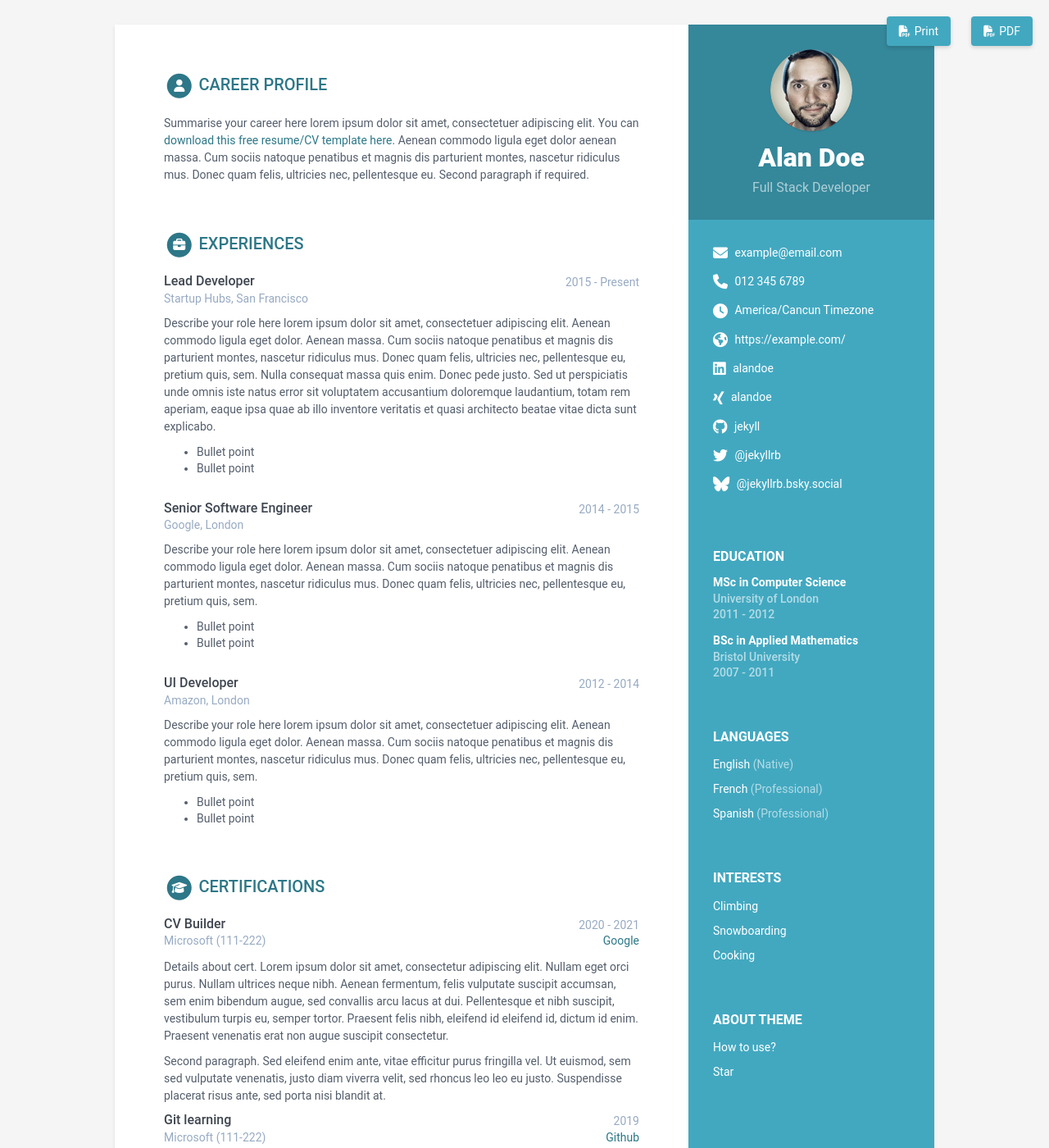
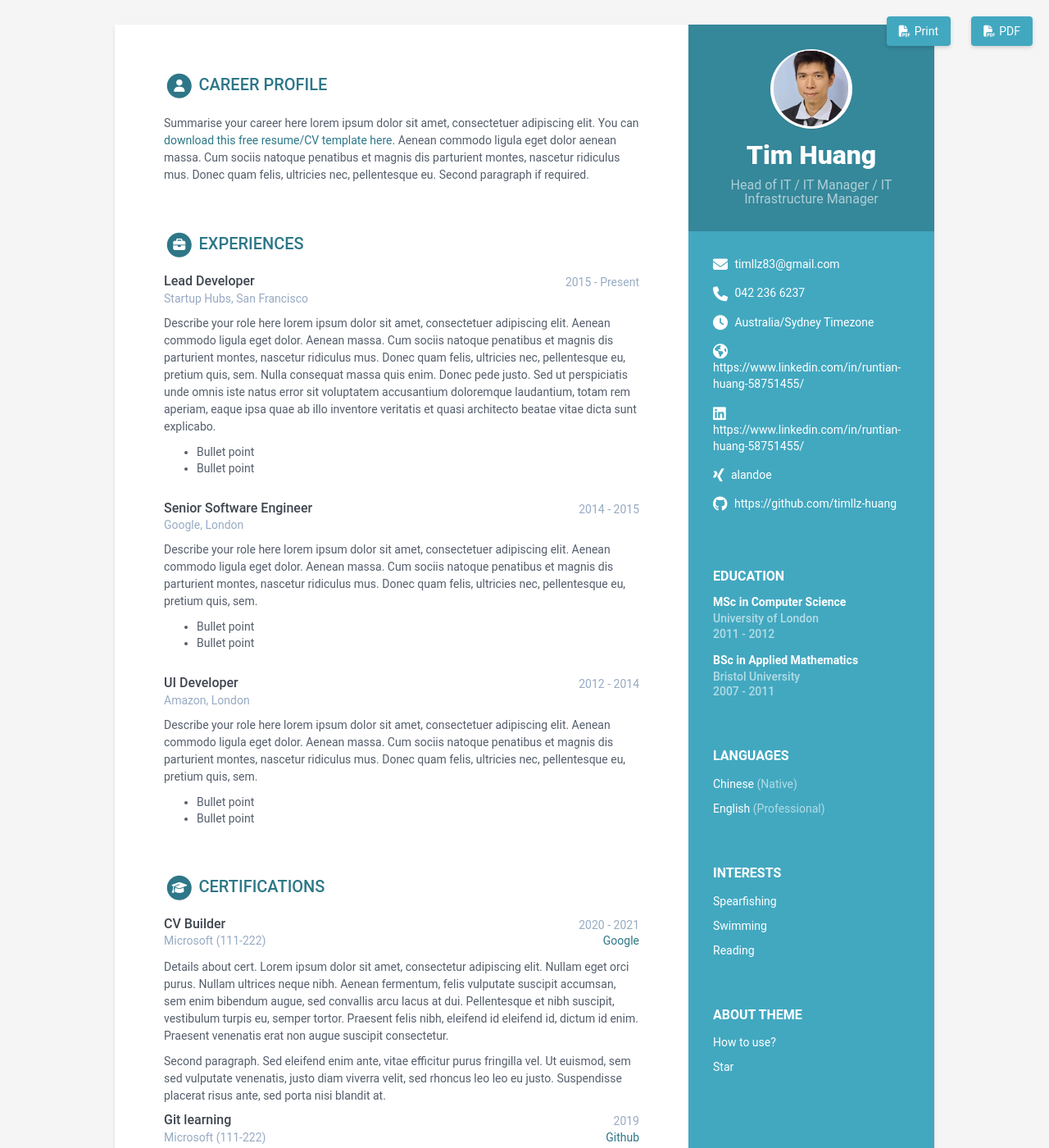
Before and after one commit to timllz-huang/my-jekyll-CV, a Jekyll site: the page built from index.html, in a window 1280 px wide and 1400 px high. Shown: the whole window at 82% size. Built offline with Jekyll 4.4.1, drawn with Linux system fonts in a browser that asks for light colours.

Commit message:
Update profile photo and basic information in Data.yml

```diff
--- a/_data/data.yml
+++ b/_data/data.yml
@@ -8,56 +8,54 @@ sidebar:
   education: True # set to False if you want education in main section instead of in sidebar
 
   # Profile information
-  name: Alan Doe
-  tagline: Full Stack Developer
-  avatar: profile.png #place a 100x100 picture inside /assets/images/ folder and provide the name of the file below
+  name: Tim Huang
+  tagline: Head of IT / IT Manager / IT Infrastructure Manager
+  avatar: profile1.png #place a 100x100 picture inside /assets/images/ folder and provide the name of the file below
 
   # Sidebar links
-  email: example@email.com
-  phone: 012 345 6789
-  timezone: America/Cancun # Enter your timezone, e.g., America/Havana, Africa/Casablanca, America/North_Dakota/Center
+  email: timllz83@gmail.com
+  phone: 042 236 6237
+  timezone: Australia/Sydney # Enter your timezone, e.g., America/Havana, Africa/Casablanca, America/North_Dakota/Center
   citizenship:
-  website: https://example.com/ # Include the full website URL, including "http://" or "https://".
-  linkedin: alandoe
+  website: https://www.linkedin.com/in/runtian-huang-58751455/ # Include the full website URL, including "http://" or "https://".
+  linkedin: https://www.linkedin.com/in/runtian-huang-58751455/
   xing: alandoe
-  github: jekyll
-  telegram: # add your nickname without '@' sign
-  gitlab:
-  bitbucket:
-  bluesky: '@jekyllrb.bsky.social' # Specify your full Bluesky handle
-  twitter: '@jekyllrb'
-  stack-overflow: # Number/Username, e.g. 123456/alandoe
-  codewars:
-  goodreads: # Number-Username, e.g. 123456-alandoe
-  mastodon: # Please include your full Mastodon link here.
-  hackerrank: # Please provide your HackerRank username.
-  leetcode: # Please provide your LeetCode username.
-  pdf: # Add a PDF link here if you want to include a PDF custom version in your resume.
+  github: https://github.com/timllz-huang
+  # telegram: # add your nickname without '@' sign
+  # gitlab:
+  # bitbucket:
+  # bluesky: '@jekyllrb.bsky.social' # Specify your full Bluesky handle
+  # twitter: '@jekyllrb'
+  # stack-overflow: # Number/Username, e.g. 123456/alandoe
+  # codewars:
+  # goodreads: # Number-Username, e.g. 123456-alandoe
+  # mastodon: # Please include your full Mastodon link here.
+  # hackerrank: # Please provide your HackerRank username.
+  # leetcode: # Please provide your LeetCode username.
+  # pdf: # Add a PDF link here if you want to include a PDF custom version in your resume.
 
   languages:
     title: Languages
     info:
-    - idiom: English
+    - idiom: Chinese
       level: Native
 
-    - idiom: French
+    - idiom: English
       level: Professional
 
-    - idiom: Spanish
-      level: Professional
 
   interests:
     title: Interests
     info:
-    - item: Climbing
+    - item: Spearfishing
       link:
 
 
-    - item: Snowboarding
+    - item: Swimming
       link:
 
 
-    - item: Cooking
+    - item: Reading
       link:
 
 
```
Also changed, not shown: assets/images/profile1.png (added).
